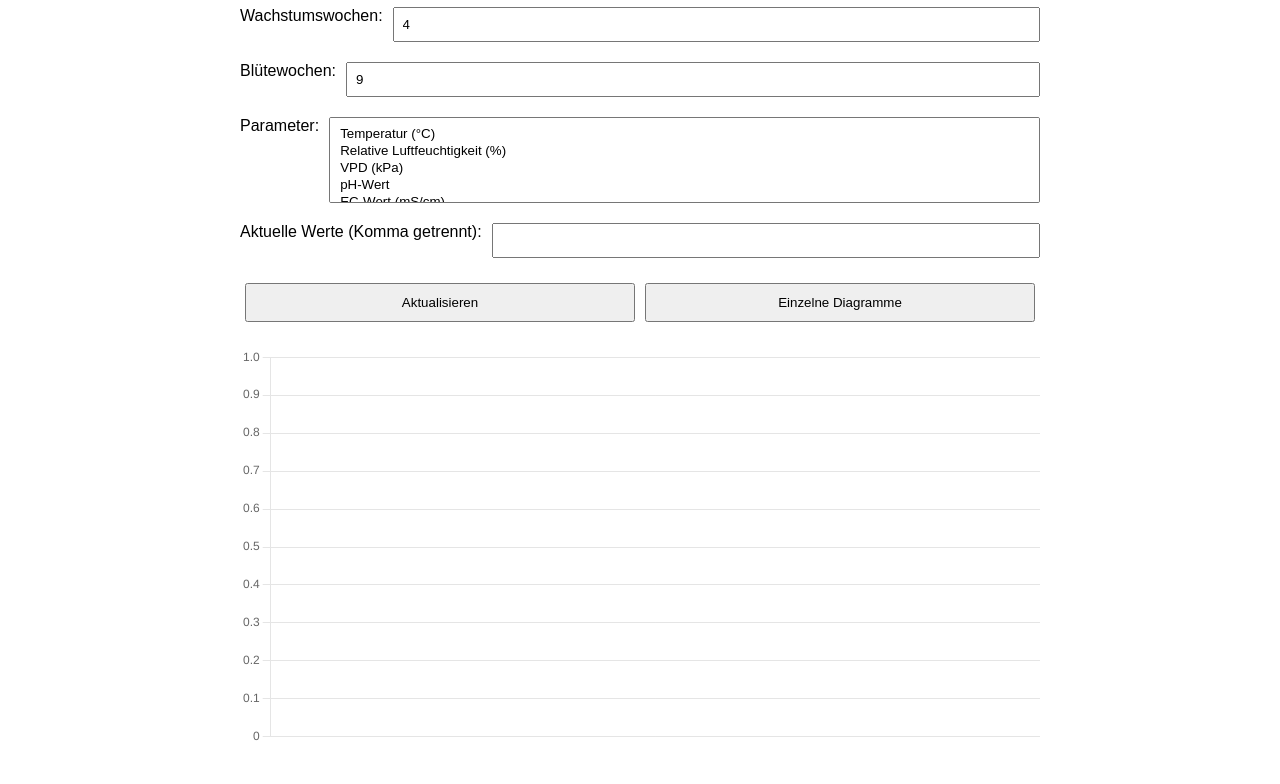
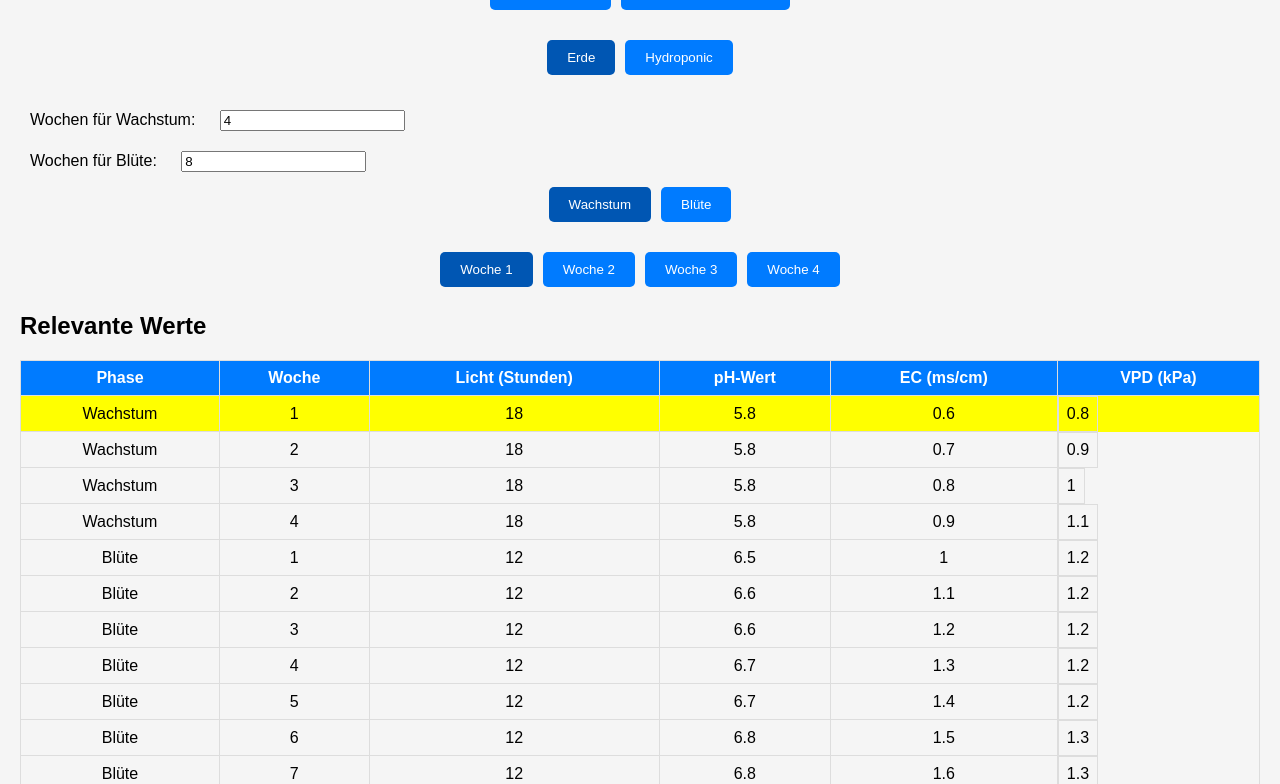
Before and after one commit to batman420x/GrowHelper, a plain HTML site: page index.html in a window 1280 px wide. Shown: the part 110-894 px from the top of the page. Drawn offline with nearby package versions, Linux system fonts and the light colour scheme.

Commit message:
Update index.html

```diff
--- a/index.html
+++ b/index.html
@@ -3,295 +3,383 @@
 <head>
     <meta charset="UTF-8">
     <meta name="viewport" content="width=device-width, initial-scale=1.0">
-<title>Hydroponischer Cannabis-Anbau</title>
+    <title>Grow Helper</title>
     <script src="https://cdn.jsdelivr.net/npm/chart.js"></script>
+    <link rel="stylesheet" href="https://cdnjs.cloudflare.com/ajax/libs/font-awesome/6.0.0-beta3/css/all.min.css" integrity="sha512-Pj8mp9G2K5U5jQeGyFPJ0J7NRMu3Ak2SmfBQ3fF3kE4JZP49yl8ODmG+dxIp9W4T0s4Acp0rB8qO8Ffi+uzKQ==" crossorigin="anonymous" referrerpolicy="no-referrer" />
     <style>
         body {
             font-family: Arial, sans-serif;
             margin: 20px;
+            background-color: #f5f5f5;
         }
-        .container {
-            max-width: 800px;
-            margin: auto;
+        h1 {
+            text-align: center;
         }
-        .input-group {
+        label, select, input {
+            margin: 10px;
+        }
+        .button-group {
             display: flex;
-            justify-content: space-between;
+            justify-content: center;
             margin-bottom: 20px;
         }
-        label {
+        .button-group button {
+            margin: 5px;
+            padding: 10px 20px;
+            border: none;
+            cursor: pointer;
+            background-color: #007bff;
+            color: white;
+            border-radius: 5px;
+            transition: background-color 0.3s;
+        }
+        .button-group button.active {
+            background-color: #0056b3;
+        }
+        table {
+            width: 100%;
+            border-collapse: collapse;
+            margin-bottom: 20px;
+        }
+        table, th, td {
+            border: 1px solid #ddd;
+        }
+        th, td {
+            padding: 8px;
+            text-align: center;
+        }
+        th {
+            background-color: #007bff;
+            color: white;
+        }
+        .highlight {
+            background-color: yellow;
+        }
+        .popup {
+            display: none;
+            position: absolute;
+            background-color: white;
+            box-shadow: 0 0 10px rgba(0, 0, 0, 0.1);
+            padding: 10px;
+            border-radius: 5px;
+            z-index: 1000;
+        }
+        .popup span.close {
+            position: absolute;
+            right: 5px;
+            top: 5px;
+            cursor: pointer;
+            color: #007bff;
+        }
+        .info-icon {
+            position: relative;
+            display: inline-block;
+            cursor: pointer;
+        }
+        .info-icon:hover .popup {
             display: block;
-            margin-bottom: 5px;
         }
-        input[type="number"], select, input[type="text"] {
-            flex: 1;
-            padding: 8px;
-            margin-left: 10px;
-            box-sizing: border-box;
+        .popup:hover {
+            display: block;
         }
-        canvas {
-            margin-top: 20px;
-        }
-        .chart-container {
-            margin-top: 40px;
-        }
-        .buttons {
-            display: flex;
-            justify-content: space-between;
-            margin-top: 20px;
-        }
-        button {
-            flex: 1;
-            padding: 10px;
-            margin: 5px;
-            cursor: pointer;
+        #overlay {
+            position: fixed;
+            top: 0;
+            left: 0;
+            right: 0;
+            bottom: 0;
+            background-color: rgba(0, 0, 0, 0.5);
+            display: none;
+            z-index: 500;
         }
     </style>
 </head>
 <body>
-<div class="container">
-<h1>Hydroponischer Anbau von medizinischem Cannabis</h1>
-<div class="input-group">
-<label for="growthWeeks">Wachstumswochen:</label>
-<input type="number" id="growthWeeks" value="4" min="1" max="16">
+    <h1>Grow Helper</h1>
+
+    <div class="button-group">
+        <button onclick="showPopup('vpdPopup')">VPD Rechner</button>
+        <button onclick="showPopup('costPopup')">Stromkosten Rechner</button>
     </div>
-<div class="input-group">
-<label for="bloomWeeks">Blütewochen:</label>
-<input type="number" id="bloomWeeks" value="9" min="1" max="16">
+
+    <div class="button-group">
+        <button id="soilButton" class="grow-type-button active" onclick="setGrowType('soil')">Erde</button>
+        <button id="hydroButton" class="grow-type-button" onclick="setGrowType('hydro')">Hydroponic</button>
     </div>
-<div class="input-group">
-<label for="parameters">Parameter:</label>
-<select id="parameters" multiple>
-<option value="temp">Temperatur (°C)</option>
-<option value="RLF">Relative Luftfeuchtigkeit (%)</option>
-<option value="VPD">VPD (kPa)</option>
-<option value="PH">pH-Wert</option>
-<option value="EC">EC-Wert (mS/cm)</option>
-<option value="PPFD">PPFD (µmol/m²/s)</option>
-<option value="DLI">DLI (mol/m²/d)</option>
-</select>
+
+    <div>
+        <label for="vegWeeks">Wochen für Wachstum:</label>
+        <input type="number" id="vegWeeks" value="4" min="1" onchange="updateValues()">
     </div>
-<div class="input-group">
-<label for="currentValues">Aktuelle Werte (Komma getrennt):</label>
-<input type="text" id="currentValues">
+
+    <div>
+        <label for="flowerWeeks">Wochen für Blüte:</label>
+        <input type="number" id="flowerWeeks" value="8" min="1" onchange="updateValues()">
     </div>
-<div class="buttons">
-<button onclick="updateChart()">Aktualisieren</button>
-<button onclick="showSeparateCharts()">Einzelne Diagramme</button>
+
+    <div class="button-group">
+        <button id="vegButton" class="phase-button active" onclick="setPhase('veg')">Wachstum</button>
+        <button id="flowerButton" class="phase-button" onclick="setPhase('flower')">Blüte</button>
     </div>
-<canvas id="growthChart"></canvas>
+
+    <div class="button-group" id="weekButtons">
+        <!-- Week buttons will be generated here -->
     </div>
-<div class="container chart-container" id="separateChartsContainer"></div>
+
+    <h2>Relevante Werte</h2>
+    <table id="valuesTable">
+        <thead>
+            <tr>
+                <th>Phase</th>
+                <th>Woche</th>
+                <th>Licht (Stunden)</th>
+                <th>pH-Wert</th>
+                <th>EC (ms/cm)</th>
+                <th>VPD (kPa)</th>
+            </tr>
+        </thead>
+        <tbody>
+        </tbody>
+    </table>
+
+    <canvas id="valuesChart"></canvas>
+
+    <div id="overlay" onclick="hidePopup()"></div>
+
+    <div id="vpdPopup" class="popup">
+        <span class="close" onclick="hidePopup()">&times;</span>
+        <h2>VPD Rechner</h2>
+        <label for="tempInput">Temperatur (°C):</label>
+        <input type="number" id="tempInput">
+        <br><br>
+        <label for="humidityInput">Luftfeuchtigkeit (%):</label>
+        <input type="number" id="humidityInput">
+        <br><br>
+        <button onclick="calculateVPD()">Berechnen</button>
+        <p id="vpdResult"></p>
+    </div>
+
+    <div id="costPopup" class="popup">
+        <span class="close" onclick="hidePopup()">&times;</span>
+        <h2>Stromkosten Rechner</h2>
+        <label for="powerInput">Leistung (Watt):</label>
+        <input type="number" id="powerInput">
+        <br><br>
+        <label for="hoursInput">Stunden pro Tag:</label>
+        <input type="number" id="hoursInput">
+        <br><br>
+        <label for="daysInput">Tage:</label>
+        <input type="number" id="daysInput">
+        <br><br>
+        <label for="costPerKWhInput">Kosten pro kWh (€):</label>
+        <input type="number" id="costPerKWhInput" step="0.01">
+        <br><br>
+        <button onclick="calculateCost()">Berechnen</button>
+        <p id="costResult"></p>
+    </div>
+
     <script>
-        document.addEventListener("DOMContentLoaded", function() {
-            document.getElementById('parameters').selectedOptions = [{ value: 'temp' }, { value: 'RLF' }];
-            updateChart();
-        });
-
-        const ctx = document.getElementById('growthChart').getContext('2d');
-        let growthWeeks = document.getElementById('growthWeeks').value;
-        let bloomWeeks = document.getElementById('bloomWeeks').value;
-
-        const data = {
-            labels: Array.from({ length: parseInt(growthWeeks) + parseInt(bloomWeeks) }, (_, i) => `Woche ${i + 1}`),
-            datasets: []
-        };
-
-        const config = {
-            type: 'line',
-            data: data,
-            options: {
-                scales: {
-                    y: {
-                        beginAtZero: false
-                    }
-                }
-            }
-        };
-
-        const chart = new Chart(ctx, config);
-
-        const optimalRanges = {
-            temp: {
-                growth: [
-                    [20, 25], [21, 26], [22, 27], [23, 27]
+        const defaultValues = {
+            soil: {
+                veg: [
+                    { week: 1, light: 18, ph: 5.8, ec: 0.6, vpd: 0.8 },
+                    { week: 2, light: 18, ph: 5.8, ec: 0.7, vpd: 0.9 },
+                    { week: 3, light: 18, ph: 5.8, ec: 0.8, vpd: 1.0 },
+                    { week: 4, light: 18, ph: 5.8, ec: 0.9, vpd: 1.1 }
                 ],
-                bloom: [
-                    [24, 28], [24, 28], [24, 28], [23, 27], [22, 26], [21, 25], [20, 24], [19, 24], [18, 23]
+                flower: [
+                    { week: 1, light: 12, ph: 6.5, ec: 1.0, vpd: 1.2 },
+                    { week: 2, light: 12, ph: 6.6, ec: 1.1, vpd: 1.2 },
+                    { week: 3, light: 12, ph: 6.6, ec: 1.2, vpd: 1.2 },
+                    { week: 4, light: 12, ph: 6.7, ec: 1.3, vpd: 1.2 },
+                    { week: 5, light: 12, ph: 6.7, ec: 1.4, vpd: 1.2 },
+                    { week: 6, light: 12, ph: 6.8, ec: 1.5, vpd: 1.3 },
+                    { week: 7, light: 12, ph: 6.8, ec: 1.6, vpd: 1.3 },
+                    { week: 8, light: 12, ph: 6.8, ec: 1.7, vpd: 1.3 }
                 ]
             },
-            RLF: {
-                growth: [
-                    [65, 75], [60, 70], [55, 65], [50, 60]
+            hydro: {
+                veg: [
+                    { week: 1, light: 18, ph: 5.8, ec: 1.0, vpd: 0.8 },
+                    { week: 2, light: 18, ph: 5.8, ec: 1.1, vpd: 0.9 },
+                    { week: 3, light: 18, ph: 5.8, ec: 1.2, vpd: 1.0 },
+                    { week: 4, light: 18, ph: 5.8, ec: 1.3, vpd: 1.1 }
                 ],
-                bloom: [
-                    [50, 60], [50, 60], [45, 55], [45, 55], [40, 50], [40, 50], [40, 50], [40, 50], [40, 45]
-                ]
-            },
-            VPD: {
-                growth: [
-                    [0.6, 0.8], [0.7, 0.9], [0.8, 1.0], [0.9, 1.1]
-                ],
-                bloom: [
-                    [1.2, 1.4], [1.3, 1.5], [1.4, 1.6], [1.4, 1.6], [1.4, 1.6], [1.4, 1.6], [1.5, 1.7], [1.4, 1.6], [1.3, 1.5]
-                ]
-            },
-            PH: {
-                growth: [
-                    [5.5, 5.8], [5.6, 5.9], [5.7, 6.0], [5.8, 6.1]
-                ],
-                bloom: [
-                    [5.8, 6.1], [5.9, 6.2], [6.0, 6.3], [6.0, 6.3], [6.1, 6.4], [6.2, 6.5], [6.2, 6.5], [6.3, 6.5], [6.3, 6.5]
-                ]
-            },
-            EC: {
-                growth: [
-                    [0.3, 0.6], [0.4, 0.7], [0.5, 0.8], [0.6, 1.1]
-                ],
-                bloom: [
-                    [1.1, 1.4], [1.2, 1.5], [1.2, 1.6], [1.2, 1.7], [1.2, 1.8], [1.2, 1.9], [1.2, 2.0], [1.1, 2.0], [1.0, 2.0]
-                ]
-            },
-            PPFD: {
-                growth: [
-                    [400, 500], [450, 550], [500, 600], [550, 650]
-                ],
-                bloom: [
-                    [600, 700], [650, 750], [700, 800], [750, 850], [800, 900], [850, 950], [900, 1000], [950, 1050], [1000, 1100]
-                ]
-            },
-            DLI: {
-                growth: [
-                    [20, 25], [22, 27], [24, 29], [26, 31]
-                ],
-                bloom: [
-                    [28, 33], [30, 35], [32, 37], [34, 39], [36, 41], [38, 43], [40, 45], [42, 47], [44, 49]
+                flower: [
+                    { week: 1, light: 12, ph: 6.0, ec: 1.0, vpd: 1.2 },
+                    { week: 2, light: 12, ph: 6.1, ec: 1.1, vpd: 1.2 },
+                    { week: 3, light: 12, ph: 6.2, ec: 1.2, vpd: 1.2 },
+                    { week: 4, light: 12, ph: 6.2, ec: 1.3, vpd: 1.2 },
+                    { week: 5, light: 12, ph: 6.3, ec: 1.4, vpd: 1.2 },
+                    { week: 6, light: 12, ph: 6.3, ec: 1.5, vpd: 1.3 },
+                    { week: 7, light: 12, ph: 6.3, ec: 1.6, vpd: 1.3 },
+                    { week: 8, light: 12, ph: 6.3, ec: 1.7, vpd: 1.3 }
                 ]
             }
         };
 
-        function updateChart() {
-            growthWeeks = document.getElementById('growthWeeks').value;
-            bloomWeeks = document.getElementById('bloomWeeks').value;
-            const selectedParameters = Array.from(document.getElementById('parameters').selectedOptions).map(option => option.value);
-            const currentValues = document.getElementById('currentValues').value.split(',').map(value => parseFloat(value.trim()));
+        function updateValues() {
+            const growType = document.querySelector('.grow-type-button.active').id === 'soilButton' ? 'soil' : 'hydro';
+            const vegWeeks = parseInt(document.getElementById('vegWeeks').value);
+            const flowerWeeks = parseInt(document.getElementById('flowerWeeks').value);
+            const currentPhase = document.querySelector('.phase-button.active').id === 'vegButton' ? 'veg' : 'flower';
+            const currentWeek = parseInt(document.querySelector('.week-button.active').dataset.week);
 
-            const totalWeeks = parseInt(growthWeeks) + parseInt(bloomWeeks);
-            const labels = Array.from({ length: totalWeeks }, (_, i) => `Woche ${i + 1}`);
-            data.labels = labels;
-            data.datasets = [];
+            const tbody = document.querySelector('#valuesTable tbody');
+            tbody.innerHTML = '';
 
-            selectedParameters.forEach((parameter, index) => {
-                const minOptimal = [];
-                const maxOptimal = [];
-                for (let i = 0; i < totalWeeks; i++) {
-                    const phase = i < growthWeeks ? 'growth' : 'bloom';
-                    const weekIndex = i < growthWeeks ? i : i - growthWeeks;
-                    minOptimal.push(optimalRanges[parameter][phase][weekIndex][0]);
-                    maxOptimal.push(optimalRanges[parameter][phase][weekIndex][1]);
+            const phases = ['veg', 'flower'];
+            const weeks = { veg: vegWeeks, flower: flowerWeeks };
+            const values = [];
+
+            phases.forEach(phase => {
+                for (let week = 1; week <= weeks[phase]; week++) {
+                    const value = defaultValues[growType][phase][week - 1] || defaultValues[growType][phase][defaultValues[growType][phase].length - 1];
+                    const row = document.createElement('tr');
+                    if (phase === currentPhase && week === currentWeek) {
+                        row.classList.add('highlight');
                     }
-
-                data.datasets.push({
-                    label: `Minimaler Optimaler Wert (${parameter})`,
-                    data: minOptimal,
-                    borderColor: 'rgba(75, 192, 192, 1)',
-                    backgroundColor: 'rgba(75, 192, 192, 0.2)',
-                    fill: false,
-                    stepped: true,
-                });
-
-                data.datasets.push({
-                    label: `Maximaler Optimaler Wert (${parameter})`,
-                    data: maxOptimal,
-                    borderColor: 'rgba(54, 162, 235, 1)',
-                    backgroundColor: 'rgba(54, 162, 235, 0.2)',
-                    fill: false,
-                    stepped: true,
-                });
-
-                if (currentValues[index] !== undefined) {
-                    const current = Array(totalWeeks).fill(currentValues[index]);
-                    data.datasets.push({
-                        label: `Aktueller Wert (${parameter})`,
-                        data: current,
-                        borderColor: 'rgba(255, 99, 132, 1)',
-                        backgroundColor: 'rgba(255, 99, 132, 0.2)',
-                        fill: false,
-                    });
+                    row.innerHTML = `
+                        <td>${phase === 'veg' ? 'Wachstum' : 'Blüte'}</td>
+                        <td>${week}</td>
+                        <td>${value.light}</td>
+                        <td>${value.ph}</td>
+                                           <td>${value.ec}</td>
+                    <td class="info-icon" onmouseover="showPopup('vpdInfoPopup')" onmouseout="hidePopup()">${value.vpd}
+                        <span class="popup" id="vpdInfoPopup">Möglicher Temperaturbereich: 18-24°C<br>Möglicher RLF-Bereich: 40-60%</span>
+                    </td>
+                `;
+                tbody.appendChild(row);
+                values.push({ week, phase, ...value });
             }
         });
 
-            chart.update();
+        renderWeekButtons(currentPhase, weeks[currentPhase]);
+        renderChart(values, weeks[currentPhase]);
     }
 
-        function showSeparateCharts() {
-            const container = document.getElementById('separateChartsContainer');
-            container.innerHTML = '';
-            const selectedParameters = Array.from(document.getElementById('parameters').selectedOptions).map(option => option.value);
-            const currentValues = document.getElementById('currentValues').value.split(',').map(value => parseFloat(value.trim()));
+    function renderWeekButtons(phase, weeks) {
+        const weekButtonsContainer = document.getElementById('weekButtons');
+        weekButtonsContainer.innerHTML = '';
 
-            selectedParameters.forEach((parameter, index) => {
-                const canvas = document.createElement('canvas');
-                container.appendChild(canvas);
-                const ctx = canvas.getContext('2d');
-                const minOptimal = [];
-                const maxOptimal = [];
-                const totalWeeks = parseInt(growthWeeks) + parseInt(bloomWeeks);
-
-                                    for (let i = 0; i < totalWeeks; i++) {
-                        const phase = i < growthWeeks ? 'growth' : 'bloom';
-                        const weekIndex = i < growthWeeks ? i : i - growthWeeks;
-                        minOptimal.push(optimalRanges[parameter][phase][weekIndex][0]);
-                        maxOptimal.push(optimalRanges[parameter][phase][weekIndex][1]);
+        for (let week = 1; week <= weeks; week++) {
+            const button = document.createElement('button');
+            button.classList.add('week-button');
+            button.dataset.week = week;
+            button.textContent = `Woche ${week}`;
+            button.onclick = () => setWeek(week);
+            if (week === 1) button.classList.add('active');
+            weekButtonsContainer.appendChild(button);
+        }
     }
 
-                    const separateChartData = {
-                        labels: Array.from({ length: totalWeeks }, (_, i) => `Woche ${i + 1}`),
+    function renderChart(values, weeks) {
+        const ctx = document.getElementById('valuesChart').getContext('2d');
+        const data = {
+            labels: values.map(v => `Woche ${v.week} (${v.phase === 'veg' ? 'Wachstum' : 'Blüte'})`),
             datasets: [
                 {
-                                label: `Minimaler Optimaler Wert (${parameter})`,
-                                data: minOptimal,
-                                borderColor: 'rgba(75, 192, 192, 1)',
-                                backgroundColor: 'rgba(75, 192, 192, 0.2)',
-                                fill: false,
-                                stepped: true,
+                    label: 'Licht (Stunden)',
+                    data: values.map(v => v.light),
+                    borderColor: 'rgba(255, 99, 132, 1)',
+                    borderWidth: 1,
+                    fill: false
                 },
                 {
-                                label: `Maximaler Optimaler Wert (${parameter})`,
-                                data: maxOptimal,
-                                borderColor: 'rgba(54, 162, 235, 1)',
-                                backgroundColor: 'rgba(54, 162, 235, 0.2)',
-                                fill: false,
-                                stepped: true,
+                    label: 'pH-Wert',
+                    data: values.map(v => v.ph),
+                    borderColor: 'rgba(75, 192, 192, 1)',
+                    borderWidth: 1,
+                    fill: false
+                },
+                {
+                    label: 'EC (ms/cm)',
+                    data: values.map(v => v.ec),
+                    borderColor: 'rgba(153, 102, 255, 1)',
+                    borderWidth: 1,
+                    fill: false
                 }
             ]
         };
 
-                    if (currentValues[index] !== undefined) {
-                        const current = Array(totalWeeks).fill(currentValues[index]);
-                        separateChartData.datasets.push({
-                            label: `Aktueller Wert (${parameter})`,
-                            data: current,
-                            borderColor: 'rgba(255, 99, 132, 1)',
-                            backgroundColor: 'rgba(255, 99, 132, 0.2)',
-                            fill: false,
-                        });
-                    }
-
         new Chart(ctx, {
             type: 'line',
-                        data: separateChartData,
+            data: data,
             options: {
+                responsive: true,
                 scales: {
+                    x: {
+                        display: true,
+                        title: {
+                            display: true,
+                            text: 'Wochen'
+                        }
+                    },
                     y: {
-                                    beginAtZero: false
+                        display: true,
+                        title: {
+                            display: true,
+                            text: 'Werte'
+                        }
                     }
                 }
             }
         });
+    }
+
+    function setGrowType(type) {
+        document.querySelectorAll('.grow-type-button').forEach(button => button.classList.remove('active'));
+        document.getElementById(`${type}Button`).classList.add('active');
+        updateValues();
+    }
+
+    function setPhase(phase) {
+        document.querySelectorAll('.phase-button').forEach(button => button.classList.remove('active'));
+        document.getElementById(`${phase}Button`).classList.add('active');
+        updateValues();
+    }
+
+    function setWeek(week) {
+        document.querySelectorAll('.week-button').forEach(button => button.classList.remove('active'));
+        document.querySelector(`.week-button[data-week='${week}']`).classList.add('active');
+        updateValues();
+    }
+
+    function showPopup(popupId) {
+        document.getElementById('overlay').style.display = 'block';
+        document.getElementById(popupId).style.display = 'block';
+    }
+
+    function hidePopup() {
+        document.getElementById('overlay').style.display = 'none';
+        document.querySelectorAll('.popup').forEach(popup => popup.style.display = 'none');
+    }
+
+    function calculateVPD() {
+        const temp = parseFloat(document.getElementById('tempInput').value);
+        const humidity = parseFloat(document.getElementById('humidityInput').value);
+        const vpd = ((610.78 * Math.exp(temp / (temp + 237.3) * 17.27) * (1 - humidity / 100)) / 1000).toFixed(2);
+        document.getElementById('vpdResult').innerText = `VPD: ${vpd} kPa`;
+    }
+
+    function calculateCost() {
+        const power = parseFloat(document.getElementById('powerInput').value);
+        const hours = parseFloat(document.getElementById('hoursInput').value);
+        const days = parseFloat(document.getElementById('daysInput').value);
+        const costPerKWh = parseFloat(document.getElementById('costPerKWhInput').value);
+        const totalCost = ((power * hours * days) / 1000 * costPerKWh).toFixed(2);
+        document.getElementById('costResult').innerText = `Stromkosten: €${totalCost}`;
+    }
+
+    // Initialize
+    document.addEventListener('DOMContentLoaded', () => {
+        document.querySelectorAll('.grow-type-button').forEach(button => button.classList.remove('active'));
+        document.getElementById('soilButton').classList.add('active');
+        document.querySelectorAll('.phase-button').forEach(button => button.classList.remove('active'));
+        document.getElementById('vegButton').classList.add('active');
+        renderWeekButtons('veg', 4);
+        updateValues();
     });
-            }
     </script>
-</div>
 </body>
 </html>
```
Lines whose indentation alone changed are shown as unchanged.
